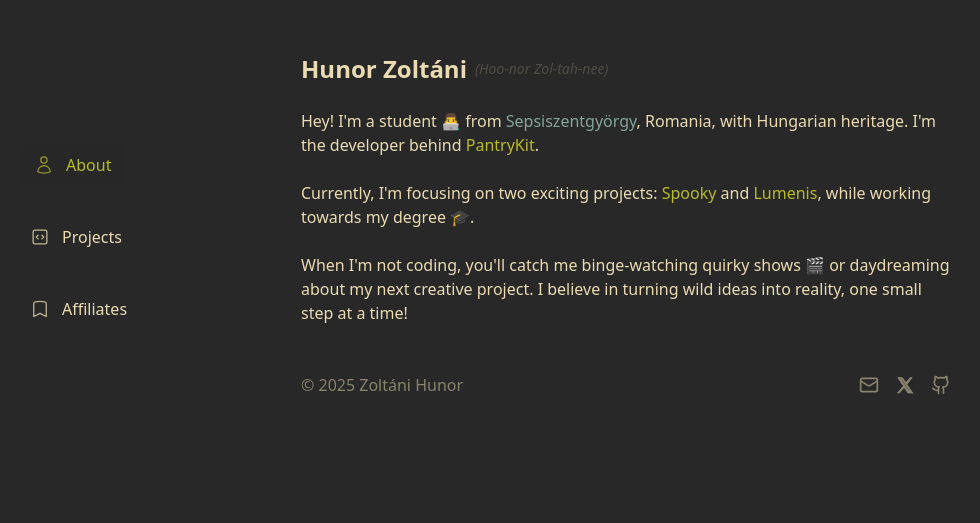
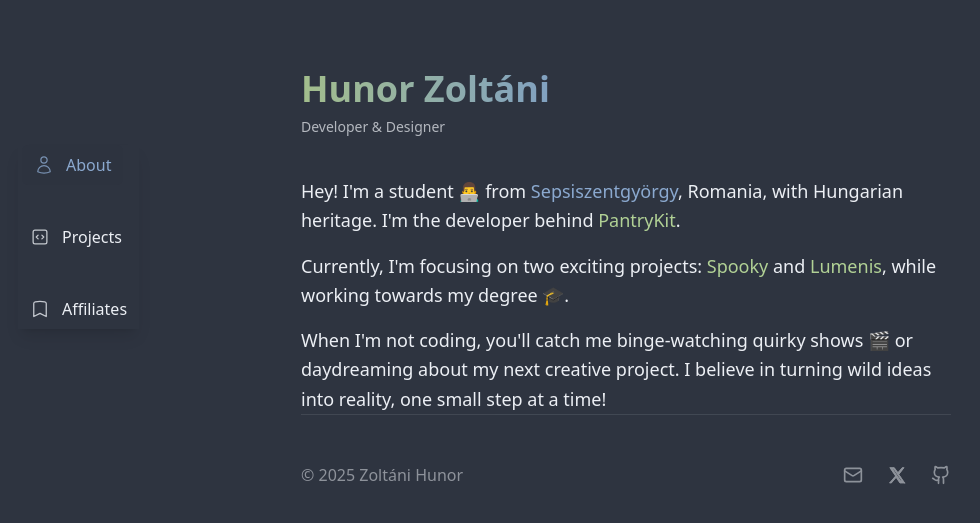
Before and after one commit to Ronuhz/ronuhz.me, a Next.js app: page / in a window 1280 px wide. Shown: the part 163-686 px from the top of the page, without its empty margins (14-994 px from the left). Built offline with nearby package versions, Linux system fonts and the light colour scheme.

Commit message:
Redesign website with Nord theme

```diff
--- a/src/app/(legal)/globals.css
+++ b/src/app/(legal)/globals.css
@@ -3,19 +3,19 @@
 @tailwind utilities;
 
 :root {
-  --background: #282828;
-  --foreground: #ebdbb2;
+  --background: #2E3440;
+  --foreground: #ECEFF4;
 }
 
 @media (prefers-color-scheme: dark) {
   :root {
-    --background: #282828;
-    --foreground: #ebdbb2;
+    --background: #2E3440;
+    --foreground: #ECEFF4;
   }
 }
 
 body {
   color: var(--foreground);
   background: var(--background);
-  font-family: Arial, Helvetica, sans-serif;
+  font-family: var(--font-roboto), sans-serif;
 }
--- a/src/app/(legal)/layout.tsx
+++ b/src/app/(legal)/layout.tsx
@@ -1,10 +1,11 @@
 import type { Metadata } from "next";
-import { Inter } from "next/font/google";
+import { Roboto } from "next/font/google";
 import "./globals.css";
 import Footer from "@/components/footer";
 
-const inter = Inter({
-  variable: "--font-inter",
+const roboto = Roboto({
+  weight: ["400", "700"],
+  variable: "--font-roboto",
   subsets: ["latin"]
 })
 
@@ -20,7 +21,7 @@
   return (
     <html lang="en">
       <body
-        className={`${inter.variable} antialiased min-h-screen font-sans`}
+        className={`${roboto.variable} antialiased min-h-screen font-sans`}
       >
         <div className="max-w-3xl mx-auto flex flex-col min-h-screen px-4 text-justify">
           {children}
--- a/src/app/(main)/globals.css
+++ b/src/app/(main)/globals.css
@@ -3,19 +3,19 @@
 @tailwind utilities;
 
 :root {
-  --background: #282828;
-  --foreground: #ebdbb2;
+  --background: #2E3440;
+  --foreground: #ECEFF4;
 }
 
 @media (prefers-color-scheme: dark) {
   :root {
-    --background: #282828;
-    --foreground: #ebdbb2;
+    --background: #2E3440;
+    --foreground: #ECEFF4;
   }
 }
 
 body {
   color: var(--foreground);
   background: var(--background);
-  font-family: Arial, Helvetica, sans-serif;
+  font-family: var(--font-roboto), sans-serif;
 }
--- a/src/app/(main)/layout.tsx
+++ b/src/app/(main)/layout.tsx
@@ -1,11 +1,12 @@
 import type { Metadata } from "next";
-import { Inter } from "next/font/google";
+import { Roboto } from "next/font/google";
 import "./globals.css";
 import Sidebar from "@/components/sidebar";
 import Footer from "@/components/footer";
 
-const inter = Inter({
-  variable: "--font-inter",
+const roboto = Roboto({
+  weight: ["400", "700"],
+  variable: "--font-roboto",
   subsets: ["latin"]
 })
 
@@ -21,7 +22,7 @@
   return (
     <html lang="en">
       <body
-        className={`${inter.variable} antialiased min-h-fit font-sans md:pt-[25vh] px-4 select-none`}
+        className={`${roboto.variable} antialiased min-h-fit font-sans md:pt-[25vh] px-4 select-none`}
       >
         <Sidebar />
         <div className="flex flex-col gap-12 max-w-[650px] mx-auto pb-24 md:pb-0">
--- a/src/app/(main)/page.tsx
+++ b/src/app/(main)/page.tsx
@@ -2,10 +2,11 @@
 
 export default function Home() {
   return (
-    <main className="flex flex-col gap-6 mb:pt-0">
+    <main className="flex flex-col gap-10">
       <Header />
 
-      <p>
+      <section className="space-y-4 text-lg leading-relaxed">
+        <p>
         {"Hey! I'm a student 👨‍💻 from "}
         <a
           href="https://www.google.com/maps/place/Sfântu+Gheorghe,+Romania"
@@ -37,6 +38,7 @@
       <p>
         {"When I'm not coding, you'll catch me binge-watching quirky shows 🎬 or daydreaming about my next creative project. I believe in turning wild ideas into reality, one small step at a time!"}
       </p>
+      </section>
     </main>
   );
 }
--- a/src/components/footer.tsx
+++ b/src/components/footer.tsx
@@ -4,12 +4,12 @@
 
 export default function Footer() {
   return (
-    <footer className="flex opacity-50 mt-auto pt-12 pb-4">
+    <footer className="flex opacity-50 mt-auto pt-12 pb-4 border-t border-gruvbox-fg/20">
       <p className="whitespace-nowrap font-sans text-gruvbox-fg">
         © {new Date().getFullYear()} Zoltáni Hunor
       </p>
       <div className="w-full" />
-      <div className="flex items-center justify-center gap-4 text-sm text-gruvbox-fg">
+      <div className="flex items-center justify-center gap-6 text-sm text-gruvbox-fg">
         <a href="mailto:contact@ronuhz.me" className="hover:text-gruvbox-bright-blue transition-colors" target="_blank" rel="noopener noreferrer">
           <MailIcon />
         </a>
--- a/src/components/header.tsx
+++ b/src/components/header.tsx
@@ -1,8 +1,10 @@
 export default function Header() {
   return (
-    <div className="flex items-center gap-2 pt-4">
-      <h1 className="font-black text-2xl">Hunor Zoltáni</h1>
-      <p className="text-sm italic opacity-20">(Hoo-nor Zol-tah-nee)</p>
+    <div className="flex flex-col items-center md:items-start gap-2 pt-8">
+      <h1 className="font-black text-4xl bg-gradient-to-r from-gruvbox-green to-gruvbox-blue bg-clip-text text-transparent">
+        Hunor Zoltáni
+      </h1>
+      <p className="text-sm opacity-70">Developer & Designer</p>
     </div>
   );
 }
--- a/src/components/sidebar.tsx
+++ b/src/components/sidebar.tsx
@@ -8,7 +8,7 @@
     const pathname = usePathname()
 
     return (
-        <div className="z-10 fixed bottom-0 left-0 w-full md:w-auto md:top-1/2 md:-translate-y-1/2 md:left-8 md:bottom-auto bg-gruvbox-bg/80 backdrop-blur-sm md:bg-transparent md:backdrop-blur-none">
+        <div className="z-10 fixed bottom-0 left-0 w-full md:w-auto md:top-1/2 md:-translate-y-1/2 md:left-8 md:bottom-auto bg-gruvbox-bg/60 backdrop-blur-lg shadow-lg md:bg-transparent md:backdrop-blur-none">
             <nav className="flex flex-row md:flex-col justify-around md:justify-start items-center md:items-start gap-1 md:gap-8 py-4 md:py-0 px-2 md:px-0">
                 <NavItem
                     href="/"
@@ -46,8 +46,8 @@
             href={href}
             className={`flex flex-col md:flex-row items-center gap-2 md:gap-3 px-3 py-2 rounded-md transition-all duration-200
                 ${isActive
-                    ? 'text-gruvbox-bright-green md:bg-gruvbox-bg/30 md:translate-x-1'
-                    : 'text-gruvbox-fg hover:text-gruvbox-bright-green hover:md:bg-gruvbox-bg/10'}`}
+                    ? 'text-gruvbox-bright-blue md:bg-gruvbox-bg/40 md:translate-x-1'
+                    : 'text-gruvbox-fg hover:text-gruvbox-bright-blue hover:md:bg-gruvbox-bg/10'}`}
         >
             <span className="md:opacity-80">{icon}</span>
             <span className="text-xs md:text-base">{label}</span>
--- a/tailwind.config.ts
+++ b/tailwind.config.ts
@@ -10,25 +10,25 @@
     extend: {
       colors: {
         gruvbox: {
-          bg: '#282828',
-          fg: '#ebdbb2',
-          red: '#cc241d',
-          green: '#98971a',
-          yellow: '#d79921',
-          blue: '#458588',
-          purple: '#b16286',
-          aqua: '#689d6a',
-          gray: '#928374',
-          orange: '#d65d0e',
+          bg: '#2E3440',
+          fg: '#ECEFF4',
+          red: '#BF616A',
+          green: '#A3BE8C',
+          yellow: '#EBCB8B',
+          blue: '#81A1C1',
+          purple: '#B48EAD',
+          aqua: '#88C0D0',
+          gray: '#4C566A',
+          orange: '#D08770',
           // Bright variants
-          'bright-red': '#fb4934',
-          'bright-green': '#b8bb26',
-          'bright-yellow': '#fabd2f',
-          'bright-blue': '#83a598',
-          'bright-purple': '#d3869b',
-          'bright-aqua': '#8ec07c',
-          'bright-gray': '#a89984',
-          'bright-orange': '#fe8019',
+          'bright-red': '#D57780',
+          'bright-green': '#B1D195',
+          'bright-yellow': '#F0D399',
+          'bright-blue': '#8BA9CF',
+          'bright-purple': '#C7A4D2',
+          'bright-aqua': '#9AD1E3',
+          'bright-gray': '#606B7A',
+          'bright-orange': '#DA9D71',
         },
       },
     },
```
Also changed, not shown: 1 other file (tests, documents, lock files or other folders).
